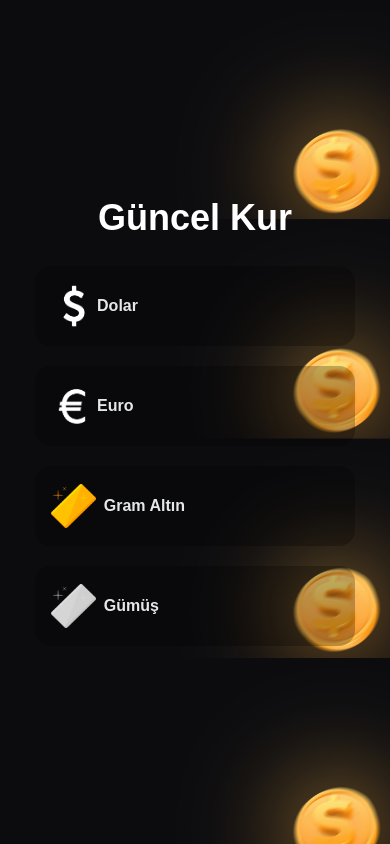
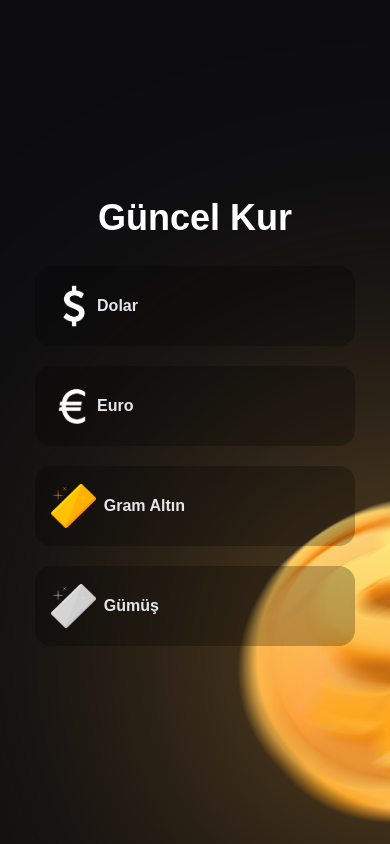
Before and after one commit to synes45/guncel-kur, a plain HTML site: page index.html in a window 390 px wide. Drawn offline with nearby package versions, Linux system fonts and the light colour scheme; no server answers; a web font is replaced by a local one.

Commit message:
Update input.css
Background mobil uyumlu hale getirildi.

```diff
--- a/input.css
+++ b/input.css
@@ -2,8 +2,10 @@
 @tailwind components;
 @tailwind utilities;
 
-body{
+body {
   background-image: url('./img/bg2.png');
+  background-position: 80% 20%;
+  background-attachment: fixed;
   -webkit-background-size: cover;
   -moz-background-size: cover;
   -o-background-size: cover;
@@ -11,9 +13,10 @@ body{
   font-family: 'Familjen Grotesk', sans-serif;
 }
 
-.orta{
-  position:fixed;
-  left: 50%; top: 50%;
+.orta {
+  position: fixed;
+  left: 50%;
+  top: 50%;
   -webkit-transform: translate(-50%, -50%);
   transform: translate(-50%, -50%);
 }
```
Lines whose indentation alone changed are shown as unchanged.
